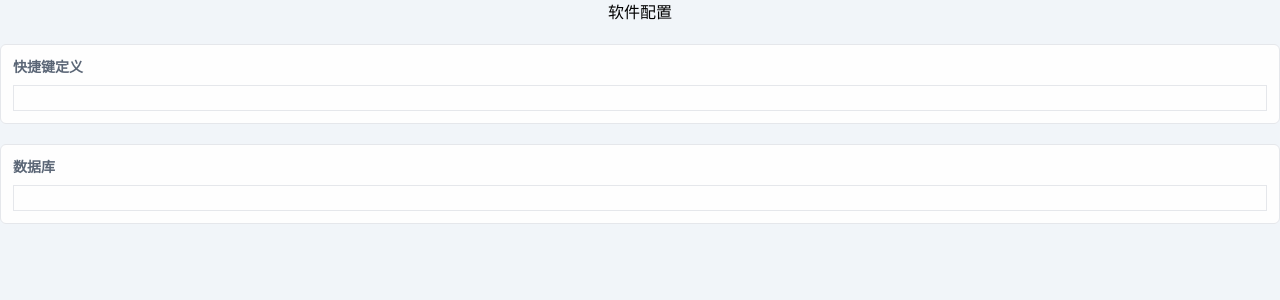
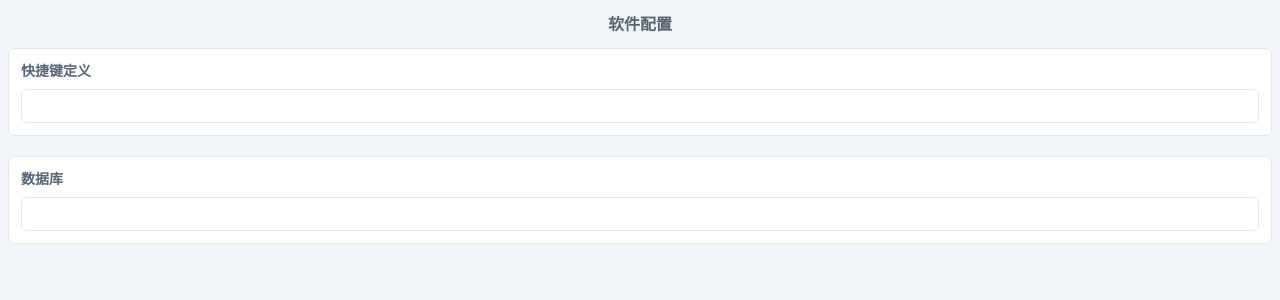
Before and after one commit to banmawang/v2024, a React (Vite) app in the folder snippets/: page /#/config in a window 1280 px wide. Shown: the top 300 px of the page. Built offline with nearby package versions, Linux system fonts and the light colour scheme; what mantine-contextmenu would draw is missing.

Commit message:
样式优化

```diff
--- a/snippets/src/main/db/tables.ts
+++ b/snippets/src/main/db/tables.ts
@@ -33,7 +33,7 @@ export function initTable() {
 function initData() {
   const isInit = findOne('select * from contents')
   if (isInit) return
-  db().exec(`INSERT INTO config (content) VALUES('{"shortCut":"Alt+J","databaseDirectory":"df"}')`)
+  db().exec(`INSERT INTO config (content) VALUES('{"shortCut":"","databaseDirectory":""}')`)
   for (let i = 1; i <= 10; i++) {
     const name = Random.title(5, 10)
     db().exec(`
--- a/snippets/src/renderer/src/pages/Setting/styles.scss
+++ b/snippets/src/renderer/src/pages/Setting/styles.scss
@@ -1,15 +1,16 @@
 .setting-page {
   @apply bg-slate-100 h-screen;
   h1 {
-    @apply flex justify-center items-center;
+    @apply flex justify-center items-center h-12 font-bold text-slate-700 opacity-80;
   }
   section {
+    @apply mx-2 !mt-0;
     h5 {
       @apply text-sm font-bold mb-2 text-slate-700 opacity-80;
     }
     @apply border p-3 rounded-md bg-white my-5;
     input {
-      @apply border w-full outline-none;
+      @apply border w-full outline-none p-1 rounded-md px-2;
     }
   }
 }
```
